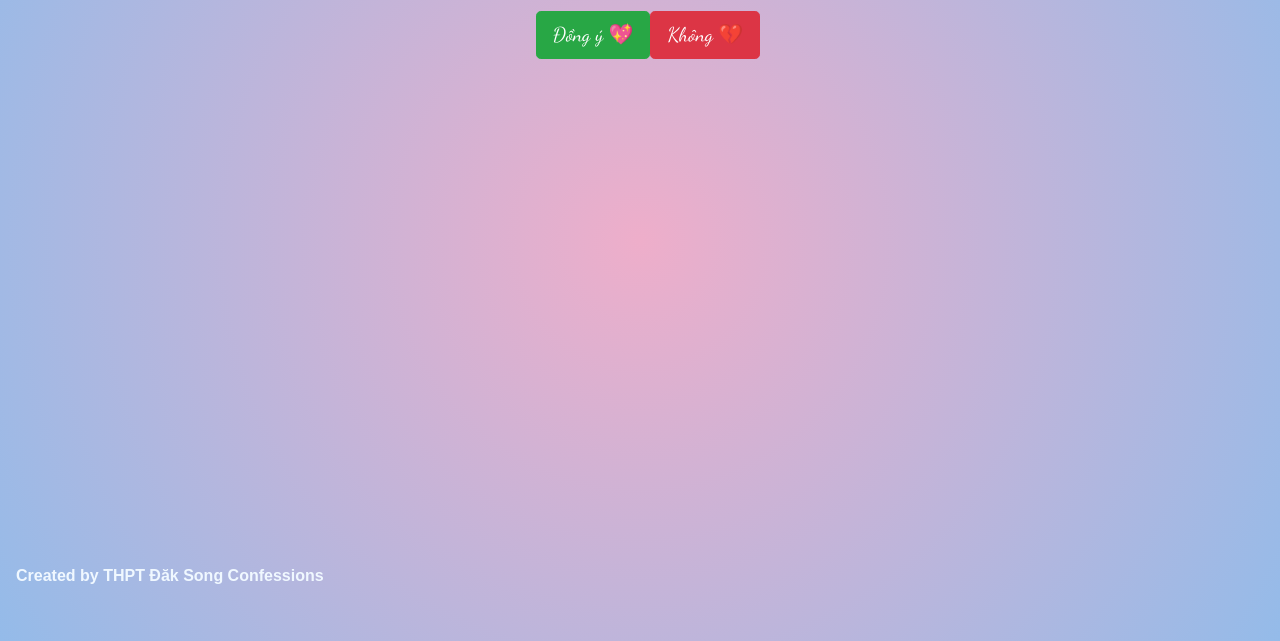
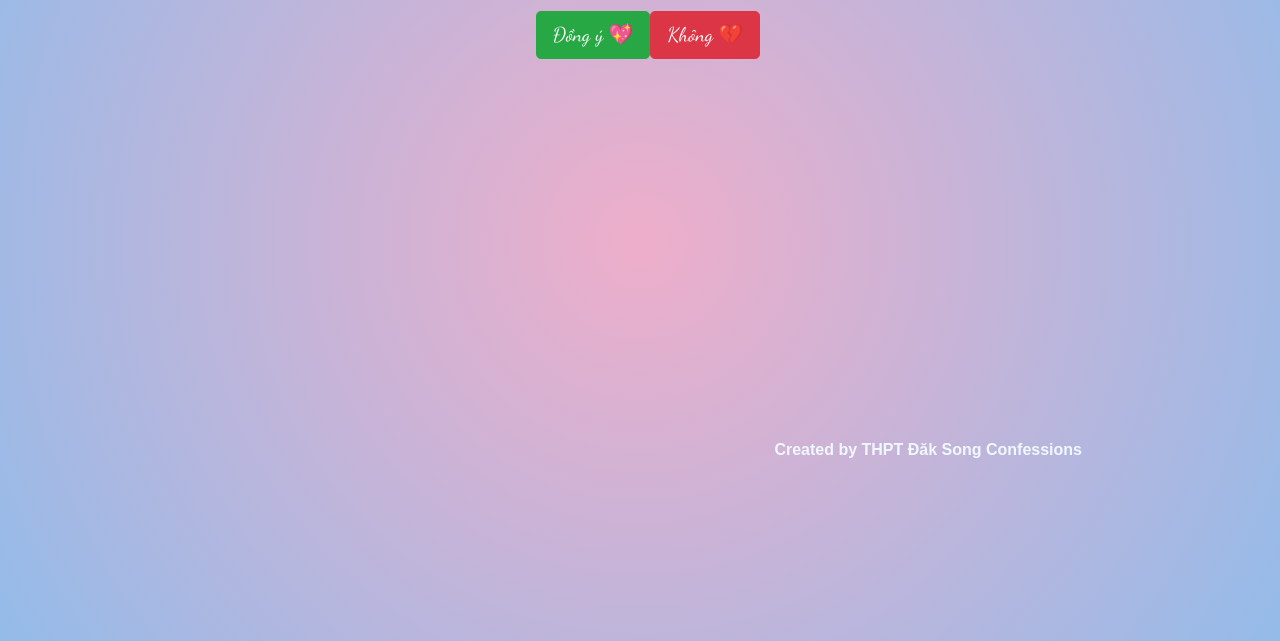
Before and after one commit to cfsTHPTDakSong/cfsTHPTDakSong.github.io, a plain HTML site: page index.html in a window 1280 px wide. Shown: the part 159-800 px from the top of the page. Drawn offline with nearby package versions, Linux system fonts and the light colour scheme.

Commit message:
update position

```diff
--- a/index.html
+++ b/index.html
@@ -51,14 +51,15 @@
         transition: 0.01s;
     }
 
+
     .u {
-        margin-top: 40%;
+        margin-top: 30%;
     }
 
     .created {
         font-family: Arial, Helvetica, sans-serif;
         color: aliceblue;
-        margin: auto;
+        margin-left: 60%;
     }
 </style>
 
```
